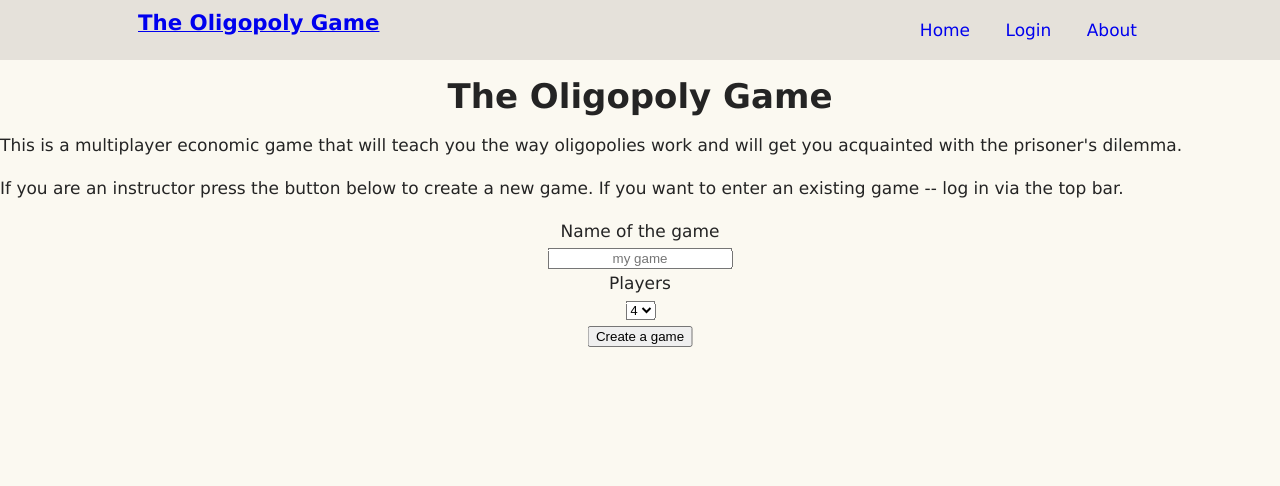
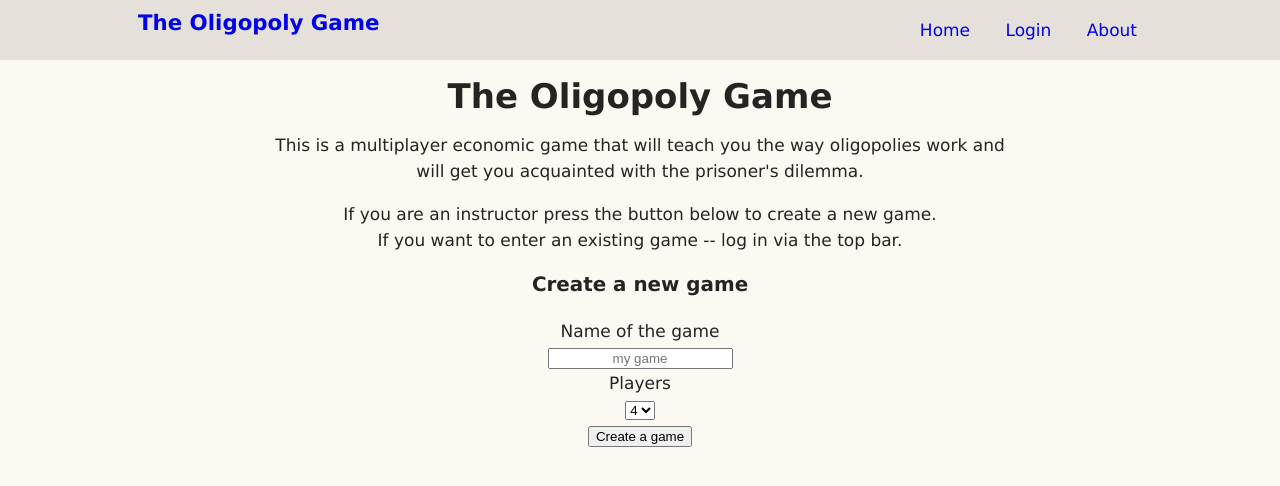
Before and after one commit to stacyjina/oligopoly-game, a PHP site: page / in a window 1280 px wide. Shown: the top 486 px of the page. Run offline with PHP 8.4, Linux system fonts and the light colour scheme.

Commit message:
improve frontend part

```diff
--- a/about.php
+++ b/about.php
@@ -33,10 +33,10 @@
 
     <h2> About this project </h2>
 
-    <div class='about'>
+    <div class='about main'>
         <p>
             This is a course project aimed at creating a web-app with an economic game using both front- and back-end technologies.
-            Source code can be found <a href='https://github.com/stacyjina/oligopoly-game'> here</a>.
+            <br> Source code can be found <a href='https://github.com/stacyjina/oligopoly-game'> here</a>.
         </p>
     </div>
 
--- a/css/style.css
+++ b/css/style.css
@@ -45,6 +45,7 @@ a.brand {
         font-size: 16pt;
         font-weight: bold;
     }
+    text-decoration: none;
 }
 
 .form-group, .form-group input, .form input {
@@ -62,7 +63,6 @@ li.link {
     display: inline-block;
     padding: 17px 15px;
     height: fit-content;
-    /* float: left; */
     line-height: 26px;
 }
 
@@ -85,11 +85,8 @@ body {
     background-color: #FBF9F1;
 }
 
-form.create {
+form.create, form.start {
     margin: auto;
-    left: 50%;
-    position: absolute;
-    transform: translate(-50%, 0);
     text-align: center;
 }
 
@@ -111,7 +108,7 @@ div.error {
     color: red;
 }
 
-h1, h2 {
+h1, h2, h3 {
     text-align: center;
 }
 
@@ -119,3 +116,12 @@ div.logins {
     display: inline;
     text-align: center;
 }
+
+div.main {
+    text-align: center;
+    margin: auto 200px;
+}
+
+div.sliders {
+    display: inline-block;
+}
--- a/index.php
+++ b/index.php
@@ -47,19 +47,20 @@
 
     <h1 class="title">The Oligopoly Game</h1>
 
-    <div class="description">
+    <div class="description main">
         <p>This is a multiplayer economic game that will teach you the way oligopolies work and
-            will get you acquainted with the prisoner's dilemma.</p>
+            <br>will get you acquainted with the prisoner's dilemma.</p>
     </div>
 
-    <div class="new-or-existing">
+    <div class="new-or-existing main">
         <p>If you are an instructor press the button below to create a new game.
-            If you want to enter an existing game -- log in via the top bar.</p>
+            <br>If you want to enter an existing game -- log in via the top bar.</p>
     </div>
 
     <!-- Form to create a new game -->
 
     <div class="form homepage">
+        <h3> Create a new game </h3>
         <form class="create" action="index.php" method="post">
             <div class="mb-3">
                 <label class="create">Name of the game</label>
@@ -70,7 +71,7 @@
                 <label class="create" for="players_number">Players</label>
                 <br>
                 <select class="create" name="players_number">
-                    <option value="2" style="text-align: center;">3</option>
+                    <option value="2" style="text-align: center;">2</option>
                     <option value="3" style="text-align: center;">3</option>
                     <option value="4" selected="selected" style="text-align: center;">4</option>
                     <option value="5" style="text-align: center;">5</option>
@@ -92,14 +93,14 @@
                 $query = "select count(*) from gamenames where name = '{$gamename}'";
                 $res = mysqli_query($conn, $query)->fetch_all()[0][0];
                 $gamename .= "{$res}";
-                echo"These are your logins for entering the game: <br>";
+                echo"<p>These are your logins for entering the game: <br>";
                 for ($i = 1; $i <= $_POST["players_number"]; $i++) {
                     echo "login{$i}: {$gamename}_{$i} <br>";
                     $query = "insert into players (login, password) values ('{$gamename}_{$i}', '{$gamename}');";
                     mysqli_query($conn, $query);
                 }
-                echo "Password is <strong>{$gamename}</strong>. ";
-                $query = "insert into games (gamename, cur_round, num_players) values ('{$gamename}', 1, 2)";
+                echo "Password is <strong>{$gamename}</strong>. </p>";
+                $query = "insert into games (gamename, cur_round, num_players) values ('{$gamename}', 1, {$_POST["players_number"]})";
                 mysqli_query($conn, $query);
             }
         ?>
```
Also changed, not shown: game_page.php (+26 -8 lines).
